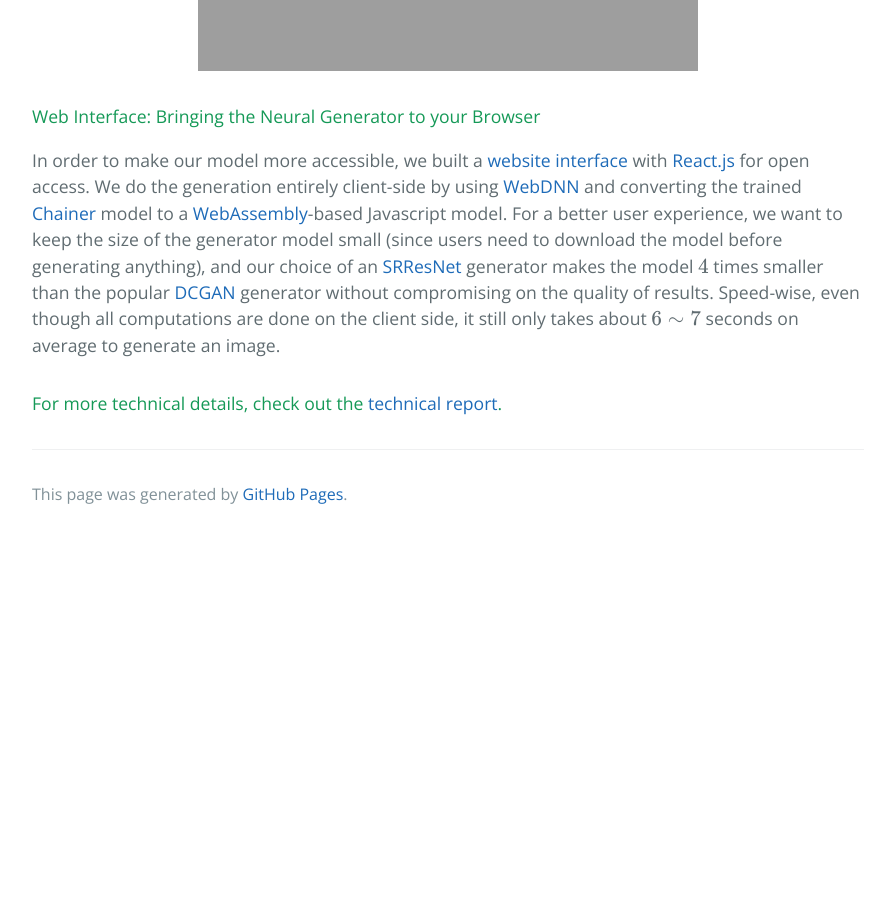
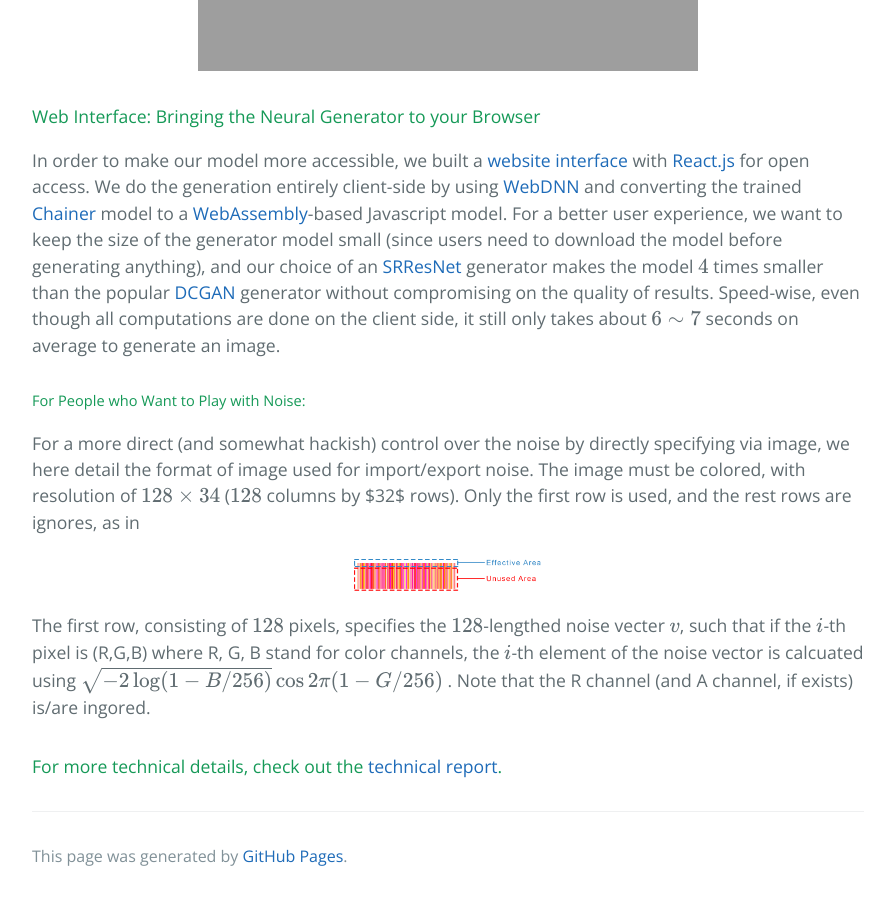
Before and after one commit to makegirlsmoe/makegirlsmoe.github.io, a Jekyll site: the page built from _posts/2017-08-14-news-english.markdown, in a window 1280 px wide and 900 px high, scrolled down 3255 px. Shown: the whole window, without its empty margins (192-1085 px from the left). Built offline with Jekyll 4.4.1, drawn with Linux system fonts in a browser that asks for light colours; formulas are drawn with MathJax 3; before the commit the page ends 3793 px from its top, so only the background shows below that.

Commit message:
Update 2017-08-14-news-english.markdown

```diff
--- a/_posts/2017-08-14-news-english.markdown
+++ b/_posts/2017-08-14-news-english.markdown
@@ -68,5 +68,12 @@ For a better user experience, we want to keep the size of the generator model sm
 and our choice of an [SRResNet](https://arxiv.org/abs/1609.04802) generator makes the model $$4$$ times smaller than the popular [DCGAN](https://arxiv.org/abs/1511.06434) generator without compromising on the quality of results.
 Speed-wise, even though all computations are done on the client side, it still only takes about $$6\sim 7$$ seconds on average to generate an image.
 
+##### For People who Want to Play with Noise:
+
+For a more direct (and somewhat hackish) control over the noise by directly specifying via image, we here detail the format of image used for import/export noise. The image must be colored, with resolution of $$128 \times 34$$ ($$128$$ columns by $32$ rows). Only the first row is used, and the rest rows are ignores, as in
+
+<center><img src="{{ site.url }}/assets/news-img/noise-explain.png" align="middle" width="200"></center>
+
+The first row, consisting of $$128$$ pixels, specifies the $$128$$-lengthed noise vecter $$v$$, such that if the $$i$$-th pixel is (R,G,B) where R, G, B stand for color channels, the $$i$$-th element of the noise vector is calcuated using $$  \sqrt{ -2  \log (1 - B / 256) } \cos{ 2 \pi (1 - G / 256) }  $$ . Note that the R channel (and A channel, if exists) is/are ingored.
 
 #### For more technical details, check out the [technical report]({{ site.url }}/assets/pdf/technical_report.pdf).
```
